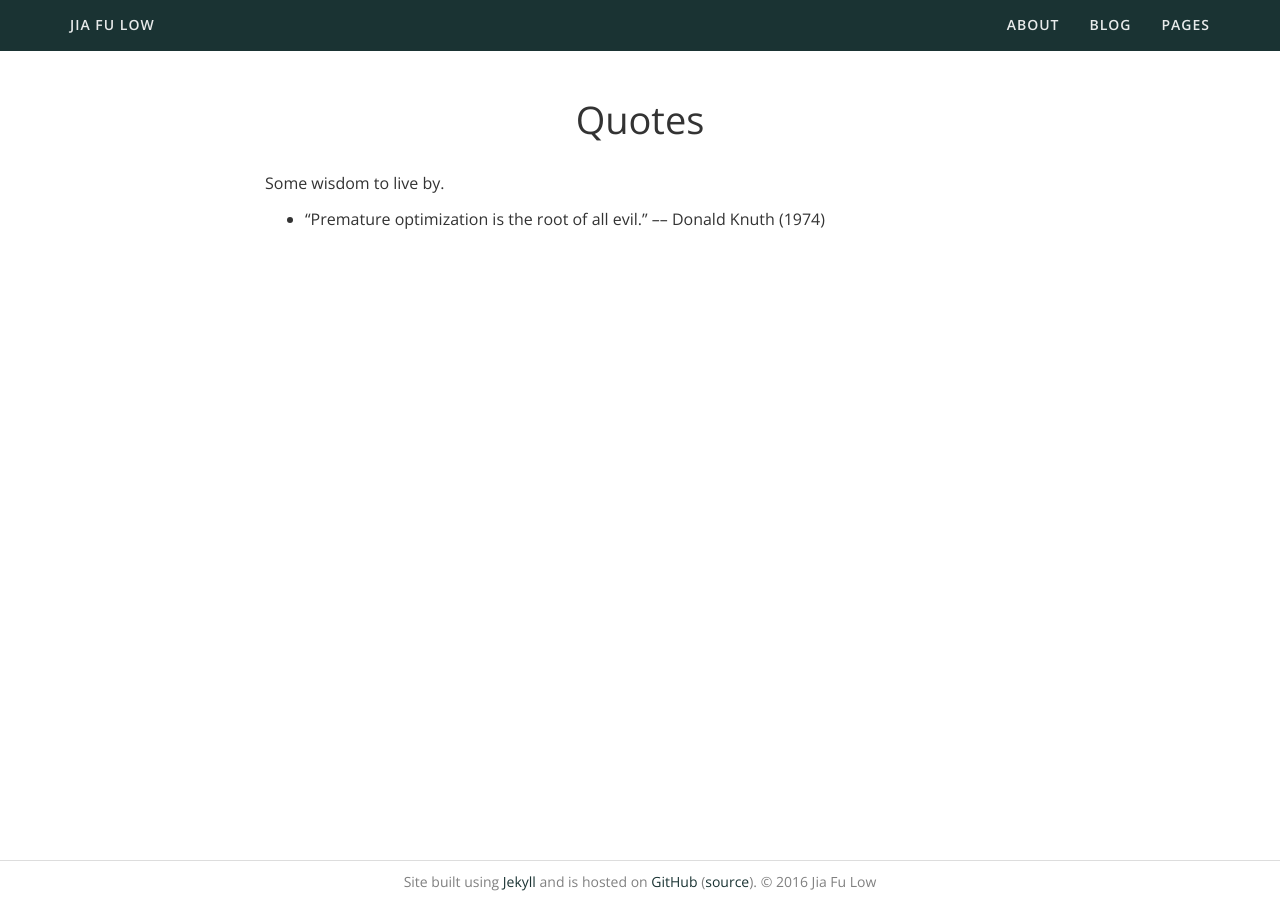
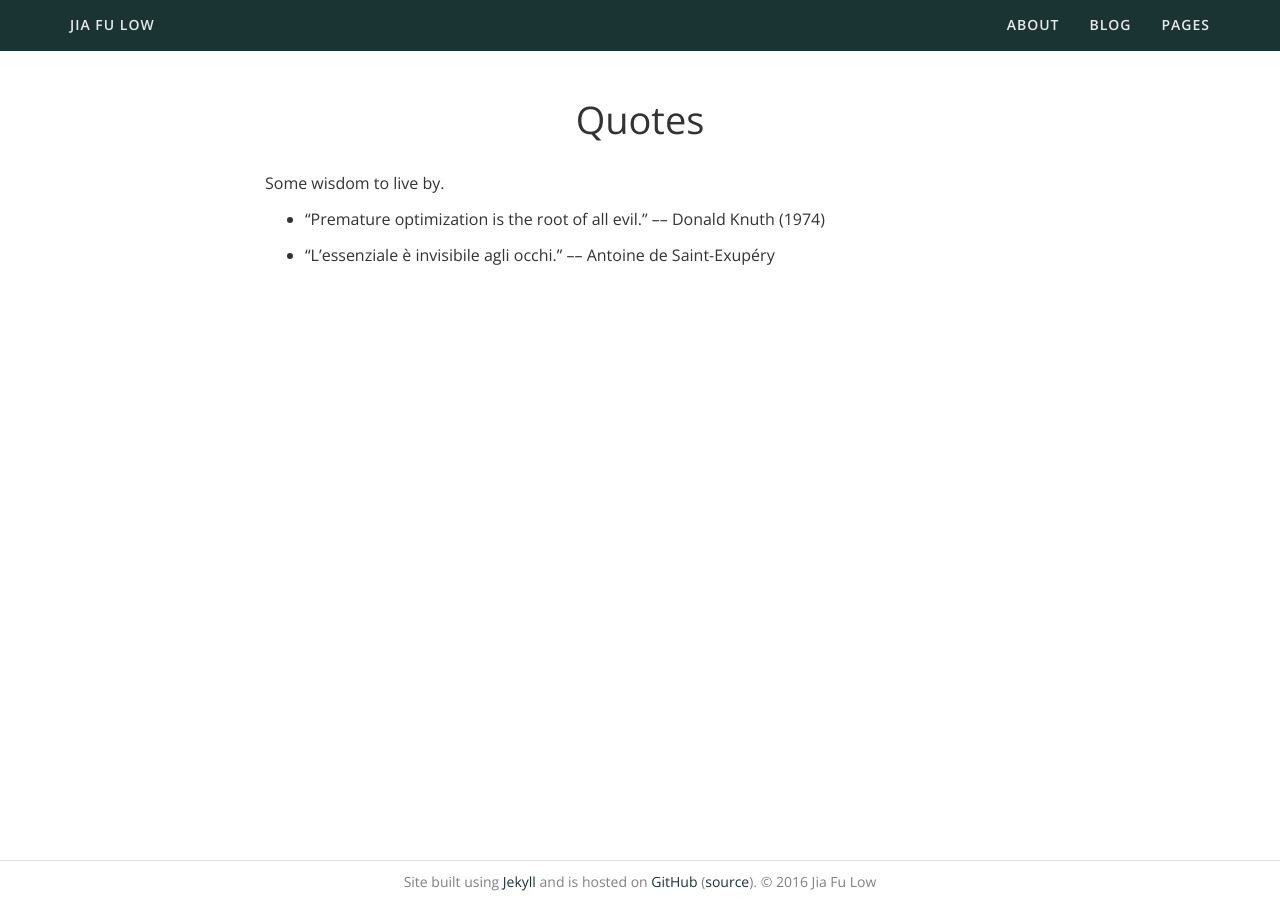
Before and after one commit to jiafulow/jiafulow.github.io, a Jekyll site: the page built from _permaposts/quotes.md, in a window 1280 px wide. Built offline with Jekyll 4.4.1, drawn with Linux system fonts in a browser that asks for light colours; a style sheet for code colours, icons or effects is not loaded.

Commit message:
Update quotes.md

```diff
--- a/_permaposts/quotes.md
+++ b/_permaposts/quotes.md
@@ -6,4 +6,6 @@ date: 2018-10-26
 
 Some wisdom to live by.
 
-- "Premature optimization is the root of all evil." &ndash;&ndash; Donald Knuth (1974)
+- &ldquo;Premature optimization is the root of all evil.&rdquo; &ndash;&ndash; Donald Knuth (1974)
+
+- &ldquo;L'essenziale è invisibile agli occhi.&rdquo; &ndash;&ndash; Antoine de Saint-Exupéry
```
